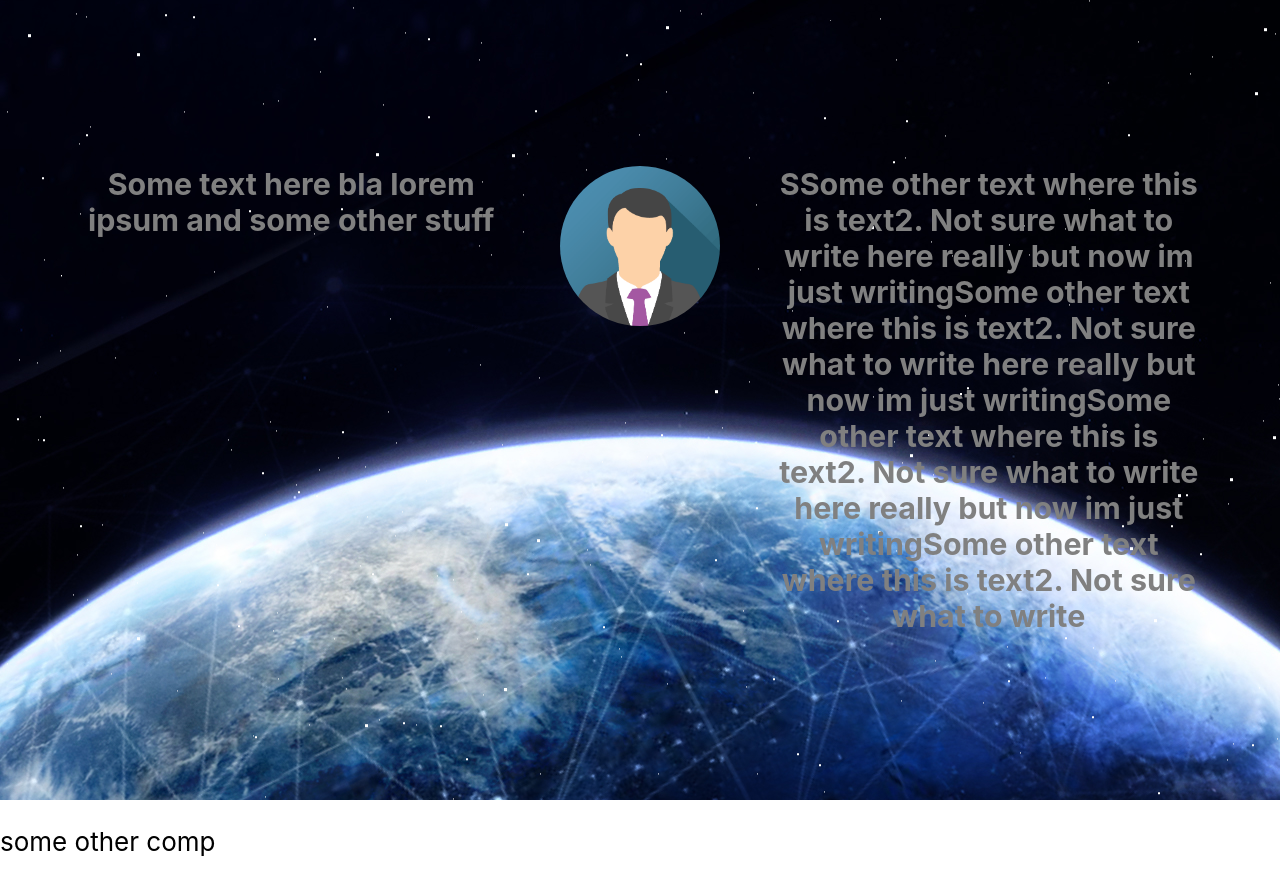
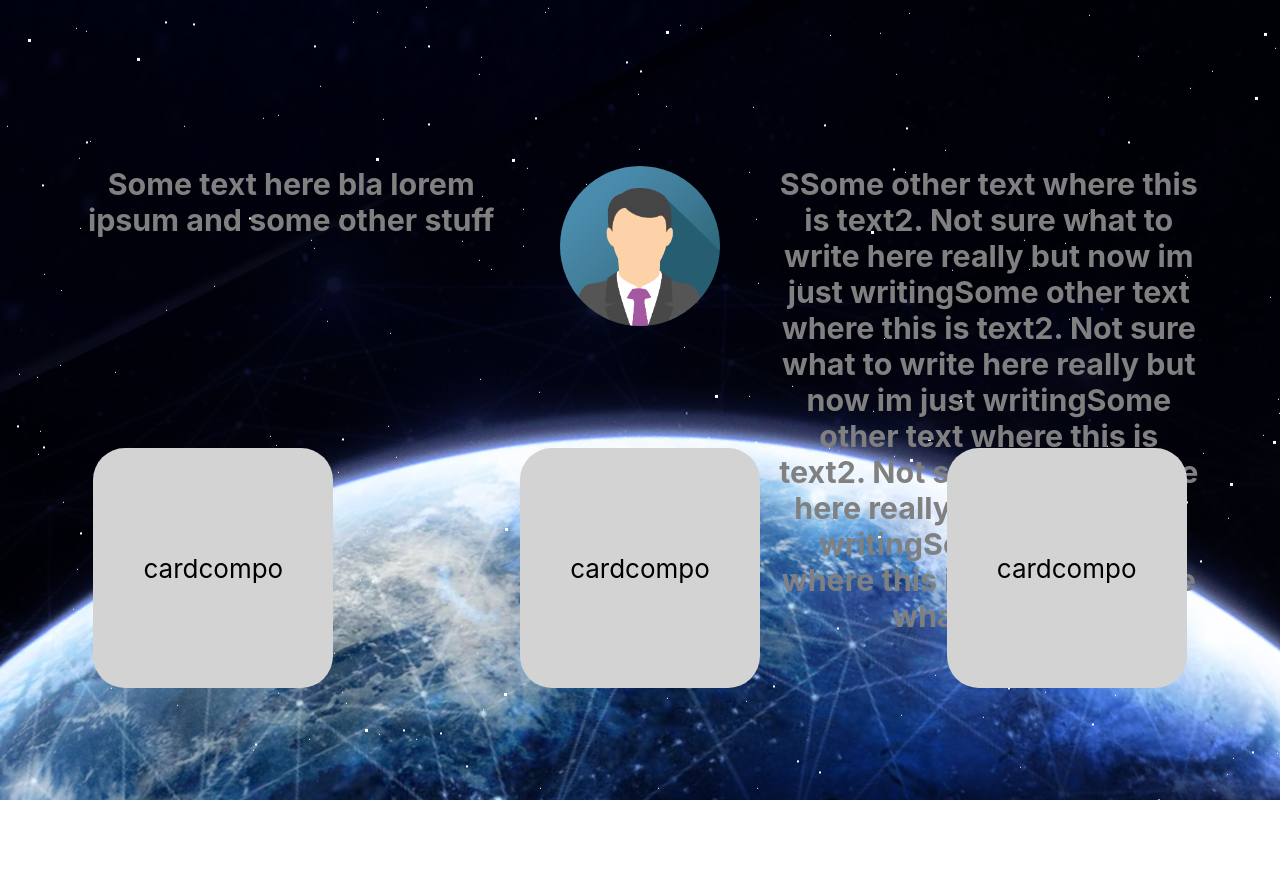
Before and after one commit to Ciavarella/react-portfolio, a React (Create React App) app: page / in a window 1280 px wide. Shown: the top 894 px of the page. After the commit the page ends 800 px from the top, so only its background shows below. Built offline with nearby package versions, Linux system fonts and the light colour scheme.

Commit message:
cleanup some styles and add card components

```diff
--- a/src/App.css
+++ b/src/App.css
@@ -1,4 +1,5 @@
 .App {
+  overflow: hidden;
   min-height: 100vh;
   font-size: calc(10px + 2vmin);
 }
@@ -9,7 +10,6 @@
 
 .App-header {
   display: flex;
-  min-height: 100vh;
   align-items: center;
   flex-direction: column;
   background-color: black;
--- a/src/App.tsx
+++ b/src/App.tsx
@@ -9,9 +9,6 @@
       <header className="App-header">
         <Banner />
       </header>
-        <div>
-          <p>some other comp</p>
-        </div>
     </div>
   );
 }
--- a/src/components/banner/Banner.tsx
+++ b/src/components/banner/Banner.tsx
@@ -1,6 +1,7 @@
 // import React from 'react';
 import { Avatar } from '../avatar/Avatar';
 import { Quotes } from '../quotes/Quotes';
+import Projects from '../projects/Projects';
 import styles from './Banner.module.css';
 
 const text1 = "Some text here bla lorem ipsum and some other stuff";
@@ -21,6 +22,7 @@
           <Quotes text={text2} />
         </div>
       </div>
+      <Projects />
     </div>
   );
 };
--- /dev/null
+++ b/src/components/card/Card.module.css
@@ -0,0 +1,10 @@
+.cardContainer {
+  width: 15rem;
+  height: 15rem;
+  display: flex;
+  border-radius: 2rem;
+  align-items: center;
+  flex-direction: column;
+  justify-content: center;
+  background-color: lightgrey;
+}
--- /dev/null
+++ b/src/components/card/Card.tsx
@@ -0,0 +1,11 @@
+import styles from './Card.module.css';
+
+const Card = (): JSX.Element  => {
+  return (
+    <div className={styles.cardContainer}>
+      <p>cardcompo</p>
+    </div>
+  )
+};
+
+export default Card;
--- /dev/null
+++ b/src/components/projects/Projects.module.css
@@ -0,0 +1,8 @@
+.projectsContainer {
+  bottom: 0;
+  width: 100%;
+  display: flex;
+  position: absolute;
+  margin-bottom: 7rem;
+  justify-content: space-around;
+}
--- /dev/null
+++ b/src/components/projects/Projects.tsx
@@ -0,0 +1,14 @@
+import styles from './Projects.module.css';
+import Card from '../card/Card';
+
+const Projects = (): JSX.Element => {
+  return (
+    <div className={styles.projectsContainer}>
+      <Card />
+      <Card />
+      <Card />
+    </div>
+  )
+}
+
+export default Projects;
```
Also changed, not shown: src/components/banner/Banner.module.css.
